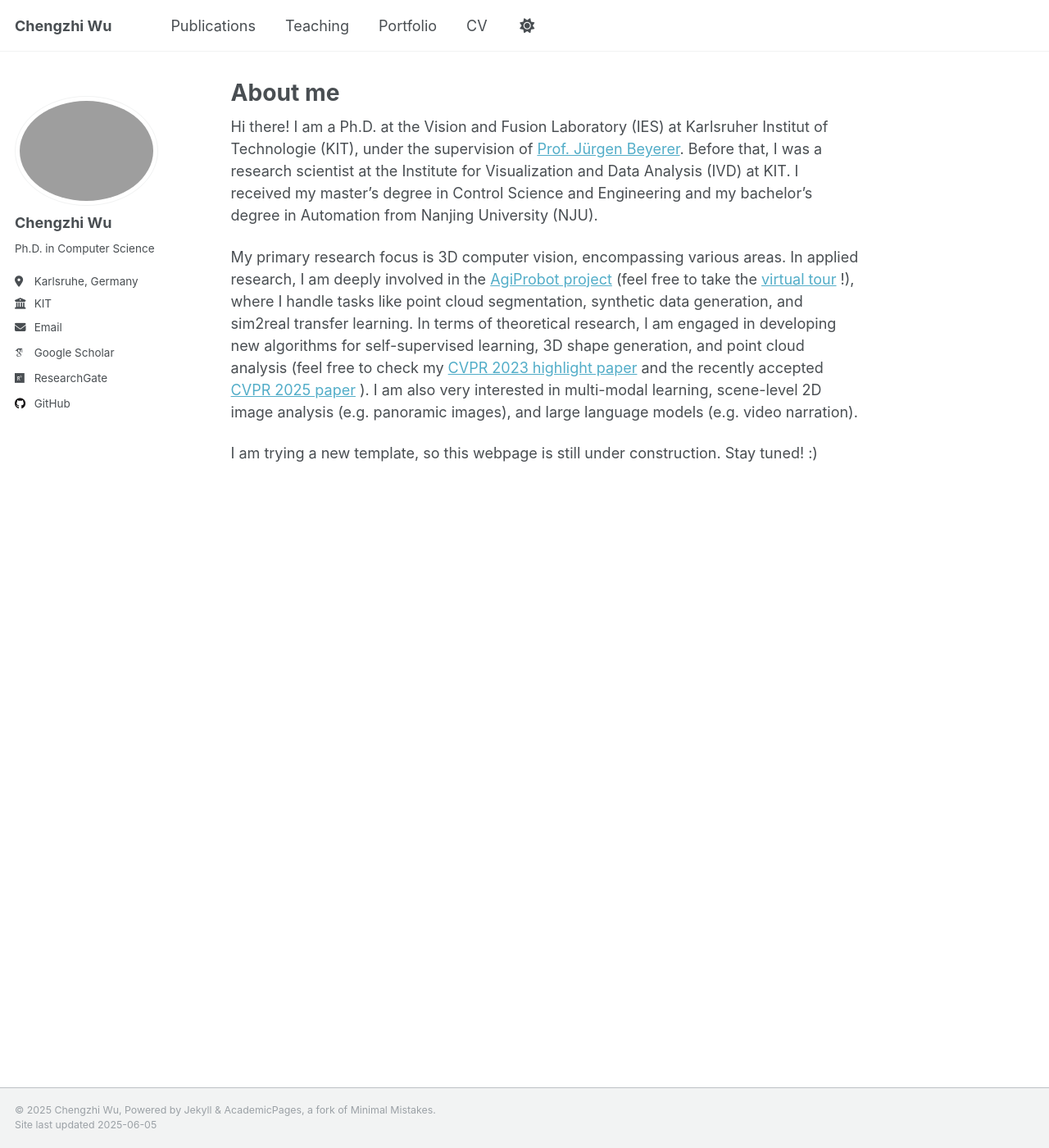
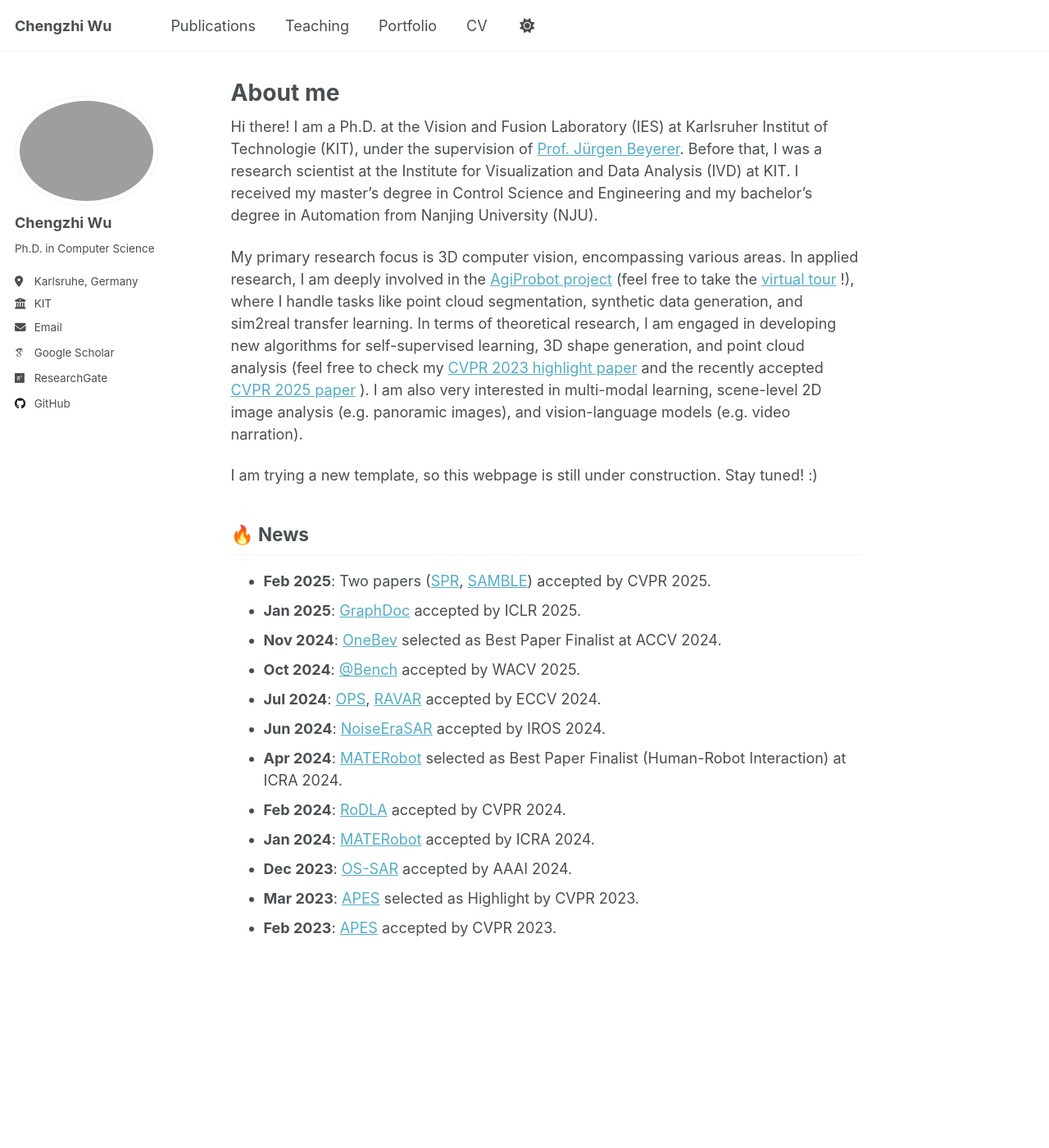
Before and after one commit to stevenczwu/stevenczwu.github.io, a Jekyll site: the page built from _pages/about.md, in a window 1280 px wide and 1400 px high. Shown: the whole window at 82% size. Built offline with Jekyll 4.4.1, drawn with Linux system fonts in a browser that asks for light colours; some web fonts are replaced.

Commit message:
update about.md

```diff
--- a/_pages/about.md
+++ b/_pages/about.md
@@ -9,6 +9,21 @@ redirect_from:
 
 Hi there! I am a Ph.D. at the Vision and Fusion Laboratory (IES) at Karlsruher Institut of Technologie (KIT), under the supervision of [Prof. Jürgen Beyerer](https://ies.iar.kit.edu/1473_1497.php). Before that, I was a research scientist at the Institute for Visualization and Data Analysis (IVD) at KIT. I received my master’s degree in Control Science and Engineering and my bachelor’s degree in Automation from Nanjing University (NJU).
 
-My primary research focus is 3D computer vision, encompassing various areas. In applied research, I am deeply involved in the [AgiProbot project](https://www.wbk.kit.edu/wbkintern/Forschung/Projekte/AgiProbot/) (feel free to take the [virtual tour](https://www.wbk.kit.edu/wbkintern/Forschung/Projekte/AgiProbot/Tour/index.htm) !), where I handle tasks like point cloud segmentation, synthetic data generation, and sim2real transfer learning. In terms of theoretical research, I am engaged in developing new algorithms for self-supervised learning, 3D shape generation, and point cloud analysis (feel free to check my [CVPR 2023 highlight paper](https://arxiv.org/abs/2302.14673) and the recently accepted [CVPR 2025 paper](https://arxiv.org/abs/2504.19581) ). I am also very interested in multi-modal learning, scene-level 2D image analysis (e.g. panoramic images), and large language models (e.g. video narration).
+My primary research focus is 3D computer vision, encompassing various areas. In applied research, I am deeply involved in the [AgiProbot project](https://www.wbk.kit.edu/wbkintern/Forschung/Projekte/AgiProbot/) (feel free to take the [virtual tour](https://www.wbk.kit.edu/wbkintern/Forschung/Projekte/AgiProbot/Tour/index.htm) !), where I handle tasks like point cloud segmentation, synthetic data generation, and sim2real transfer learning. In terms of theoretical research, I am engaged in developing new algorithms for self-supervised learning, 3D shape generation, and point cloud analysis (feel free to check my [CVPR 2023 highlight paper](https://arxiv.org/abs/2302.14673) and the recently accepted [CVPR 2025 paper](https://arxiv.org/abs/2504.19581) ). I am also very interested in multi-modal learning, scene-level 2D image analysis (e.g. panoramic images), and vision-language models (e.g. video narration).
 
 I am trying a new template, so this webpage is still under construction. Stay tuned! :)
+
+## 🔥 News
+
+- **Feb 2025**: Two papers ([SPR](publications/SPR/SPR.html), [SAMBLE](publications/Samble/Samble.html)) accepted by CVPR 2025.
+- **Jan 2025**: [GraphDoc](https://yufanchen96.github.io/projects/GraphDoc/) accepted by ICLR 2025.
+- **Nov 2024**: [OneBev](https://arxiv.org/pdf/2409.13912) selected as Best Paper Finalist at ACCV 2024.
+- **Oct 2024**: [@Bench](publications/ATBench/ATBench.html) accepted by WACV 2025.
+- **Jul 2024**: [OPS](publications/OPS/OPS.html), [RAVAR](https://arxiv.org/pdf/2407.01872) accepted by ECCV 2024.
+- **Jun 2024**: [NoiseEraSAR](https://arxiv.org/pdf/2403.09975) accepted by IROS 2024.
+- **Apr 2024**: [MATERobot](publications/MATERobot/MATERobot.html) selected as Best Paper Finalist (Human-Robot Interaction) at ICRA 2024.
+- **Feb 2024**: [RoDLA](https://yufanchen96.github.io/projects/RoDLA/) accepted by CVPR 2024.
+- **Jan 2024**: [MATERobot](publications/MATERobot/MATERobot.html) accepted by ICRA 2024.
+- **Dec 2023**: [OS-SAR](https://arxiv.org/pdf/2312.06330) accepted by AAAI 2024.
+- **Mar 2023**: [APES](publications/APES/APES.html) selected as Highlight by CVPR 2023.
+- **Feb 2023**: [APES](publications/APES/APES.html) accepted by CVPR 2023.
```
